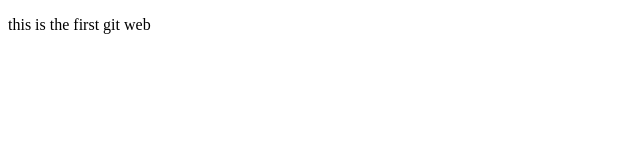
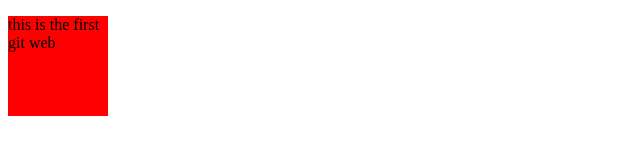
Before and after one commit to zhang-mingwei/test, a plain HTML site: page index.html in a window 1280 px wide. Shown: the whole page, without its empty margins (0-640 px from the left). Drawn offline with Linux system fonts and the light colour scheme.

Commit message:
index.html add style

```diff
--- a/index.html
+++ b/index.html
@@ -3,6 +3,13 @@
 <head>
 	<meta charset="UTF-8">
 	<title>git test</title>
+	<style>
+		p{
+			width: 100px;
+			height: 100px;
+			background: red;
+		}
+	</style>
 </head>
 <body>
 	<p>this is the first git web</p>
```
